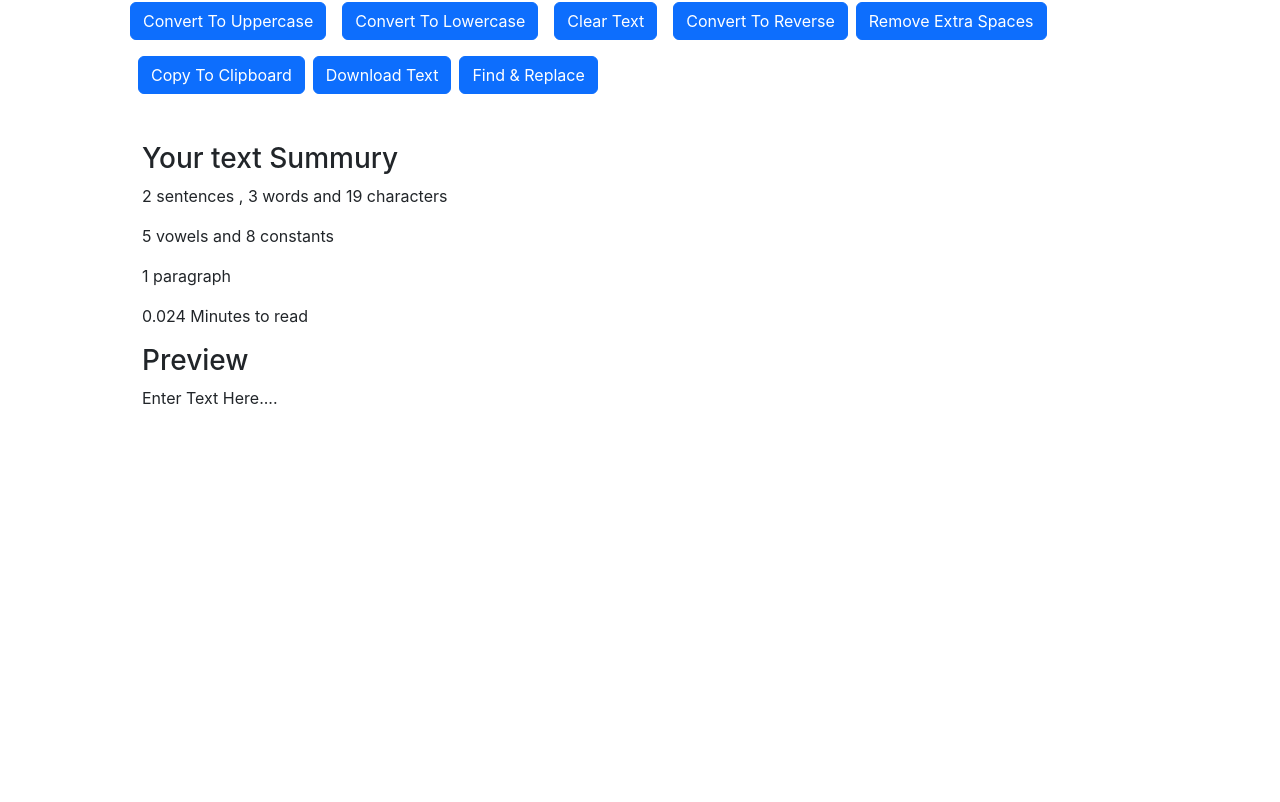
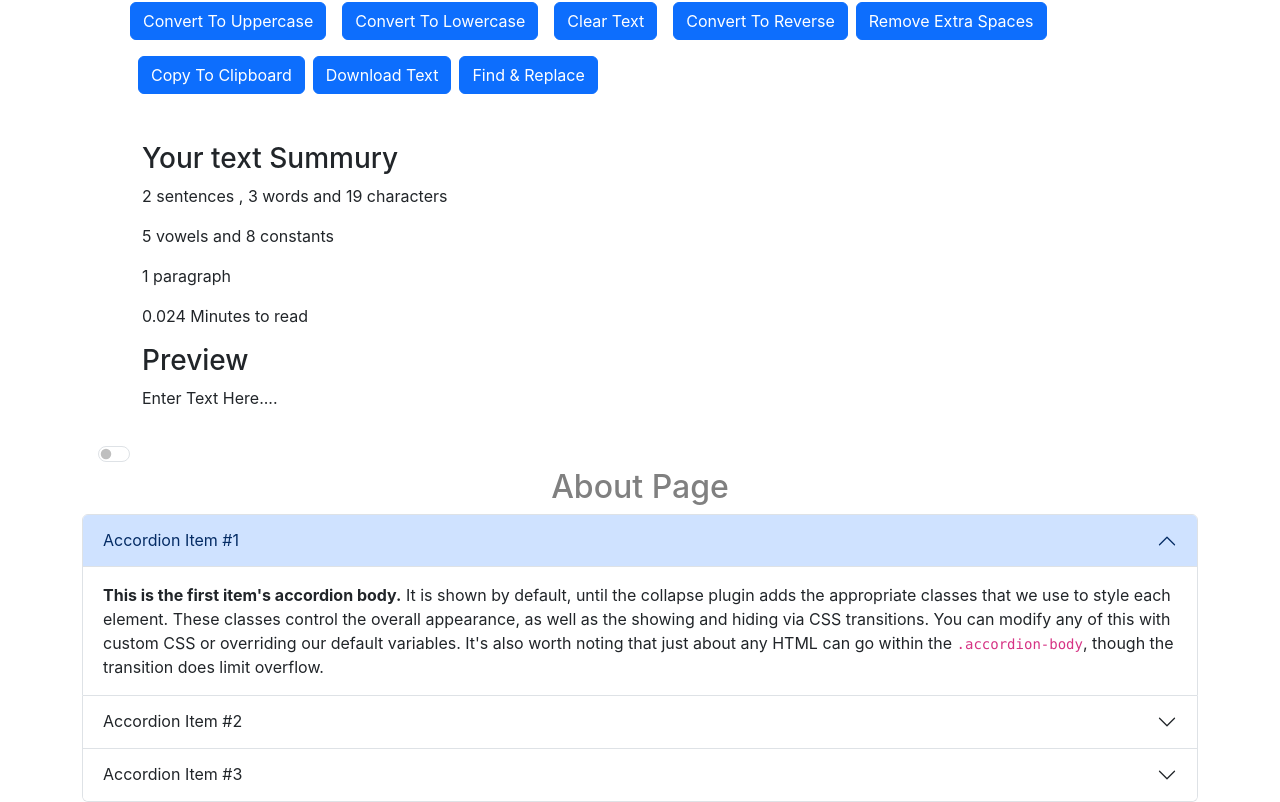
Before and after one commit to patelarchi/Reactjs, a React (Create React App) app: page / in a window 1280 px wide. Shown: the part 238-1040 px from the top of the page. Before the commit the page ends 800 px from the top, so only its background shows below. Built offline with nearby package versions, Linux system fonts and the light colour scheme.

Commit message:
video-10

```diff
--- a/src/App.js
+++ b/src/App.js
@@ -1,4 +1,5 @@
   import './App.css';
+  import About from './components/About';
   import Navbar from './components/Navbar';
   import TextForm from './components/TextForm';
 
@@ -8,6 +9,7 @@ function App() {
       <>
         <Navbar title="TextUtils" aboutText="About TextUtils"/>
         <TextForm heading="Enter Your Text to anaylze below"/>
+        <About/>
       </>
     );
   }
--- /dev/null
+++ b/src/components/About.js
@@ -0,0 +1,84 @@
+import React ,{useState} from 'react'
+
+export default function About() {
+
+    let initialStyle = {
+        color:'gray',
+        backgroundColor : 'white'
+    }
+
+    const [myStyle,setMyStyle] = useState(initialStyle);
+
+    const lightModeEnable = () => {
+        setMyStyle({
+            color:'gray',
+            backgroundColor: 'white',
+        });
+    };
+
+    const darkModeEnable = () => {
+        setMyStyle({
+            color:'white',
+            backgroundColor: 'black',
+        });
+    };
+
+    const toggleStyle = () => {
+      if(myStyle.color === 'white'){
+        lightModeEnable();
+
+      } else{
+        darkModeEnable();
+
+      }
+      console.log(myStyle.color);
+
+    };
+  return (
+    <>
+    <div className="container" style={myStyle}>
+        <div className="form-check form-switch ms-3">
+  <input className="form-check-input" type="checkbox" role="switch" onClick={toggleStyle} id="flexSwitchCheckDefault"/>
+</div><h2 className="text-center">About Page</h2>
+      <div className="accordion" id="accordionPanelsStayOpenExample" style={myStyle}>
+  <div className="accordion-item">
+    <h2 className="accordion-header">
+      <button className="accordion-button" type="button" data-bs-toggle="collapse" data-bs-target="#panelsStayOpen-collapseOne" aria-expanded="true" aria-controls="panelsStayOpen-collapseOne">
+        Accordion Item #1
+      </button>
+    </h2>
+    <div id="panelsStayOpen-collapseOne" className="accordion-collapse collapse show">
+      <div className="accordion-body">
+        <strong>This is the first item's accordion body.</strong> It is shown by default, until the collapse plugin adds the appropriate classes that we use to style each element. These classes control the overall appearance, as well as the showing and hiding via CSS transitions. You can modify any of this with custom CSS or overriding our default variables. It's also worth noting that just about any HTML can go within the <code>.accordion-body</code>, though the transition does limit overflow.
+      </div>
+    </div>
+  </div>
+  <div className="accordion-item" style={myStyle}>
+    <h2 className="accordion-header">
+      <button className="accordion-button collapsed" type="button" data-bs-toggle="collapse" data-bs-target="#panelsStayOpen-collapseTwo" aria-expanded="false" aria-controls="panelsStayOpen-collapseTwo">
+        Accordion Item #2
+      </button>
+    </h2>
+    <div id="panelsStayOpen-collapseTwo" className="accordion-collapse collapse">
+      <div className="accordion-body">
+        <strong>This is the second item's accordion body.</strong> It is hidden by default, until the collapse plugin adds the appropriate classes that we use to style each element. These classes control the overall appearance, as well as the showing and hiding via CSS transitions. You can modify any of this with custom CSS or overriding our default variables. It's also worth noting that just about any HTML can go within the <code>.accordion-body</code>, though the transition does limit overflow.
+      </div>
+    </div>
+  </div>
+  <div className="accordion-item" style={myStyle}>
+    <h2 className="accordion-header">
+      <button className="accordion-button collapsed" type="button" data-bs-toggle="collapse" data-bs-target="#panelsStayOpen-collapseThree" aria-expanded="false" aria-controls="panelsStayOpen-collapseThree">
+        Accordion Item #3
+      </button>
+    </h2>
+    <div id="panelsStayOpen-collapseThree" className="accordion-collapse collapse">
+      <div className="accordion-body">
+        <strong>This is the third item's accordion body.</strong> It is hidden by default, until the collapse plugin adds the appropriate classes that we use to style each element. These classes control the overall appearance, as well as the showing and hiding via CSS transitions. You can modify any of this with custom CSS or overriding our default variables. It's also worth noting that just about any HTML can go within the <code>.accordion-body</code>, though the transition does limit overflow.
+      </div>
+    </div>
+  </div>
+</div>
+</div>
+    </>
+  )
+}
```
Lines whose indentation alone changed are shown as unchanged.
